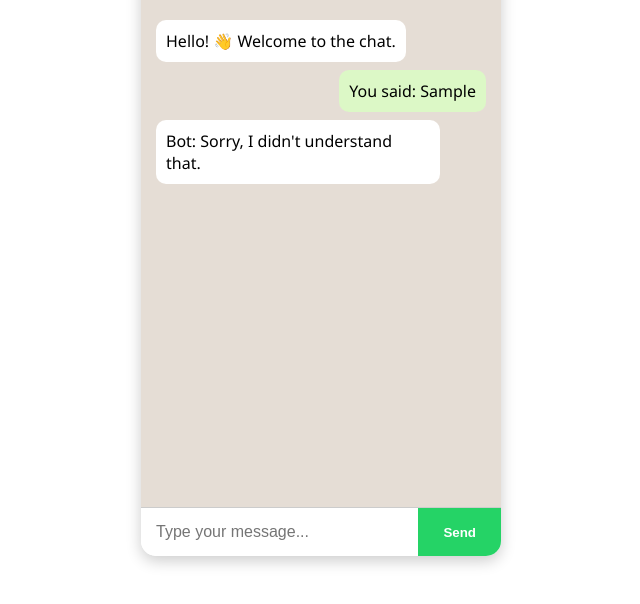
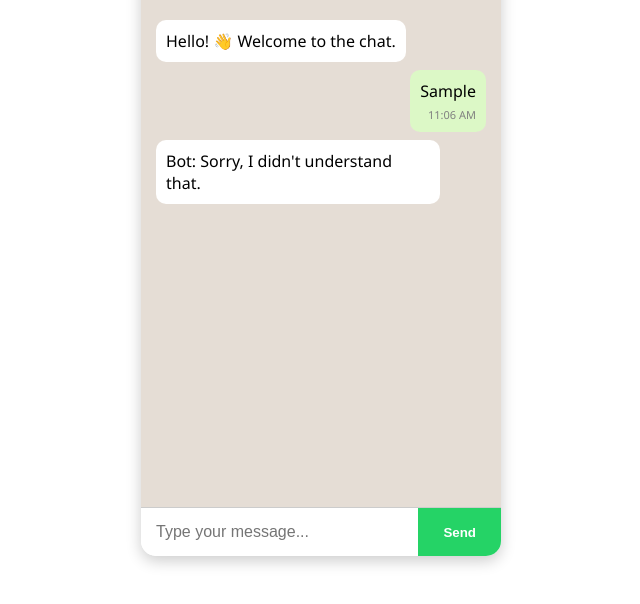
Before and after one commit to Gazala939/Projects_All, a plain HTML site: page 3.Chart_Website/index.html in a window 1280 px wide. Both pictures are taken after typing "Sample" into the empty fields and a click on the button "Send". Shown: the part 116-720 px from the top of the page, without its empty margins (319-959 px from the left). Drawn offline with Linux system fonts and the light colour scheme.

Commit message:
First_Commit_chatWebsite

```diff
--- a/3.Chart_Website/index.html
+++ b/3.Chart_Website/index.html
@@ -78,6 +78,18 @@ button {
 button:hover {
   background: #128C7E;
 }
+
+.time{
+
+    font-size:11px;
+
+    color:gray;
+
+    text-align:right;
+
+    margin-top:5px;
+
+}
   </style>
 </head>
 <body>
@@ -85,6 +97,7 @@ button:hover {
     <div class="header">💬 Chat Website</div>
     <div id="chatBox" class="chat-box">
       <div class="bot">Hello! 👋 Welcome to the chat.</div>
+      <div id="getTime()"></div>
     </div>
     <div class="input-area">
       <input type="text" id="message" placeholder="Type your message...">
@@ -99,10 +112,20 @@ button:hover {
         let text = input.value.trim();
         if(text === "") return;
 
+        function getTime(){
+            let now = new Date();
+            return now.toLocaleTimeString([],{
+                hour:"2-digit",
+               minute:"2-digit"
+            });
+        }
+
   // User message
        let userMsg = document.createElement("div");
        userMsg.className = "user";
-       userMsg.innerText = "You said: " + text;
+       userMsg.innerHTML = `${text}
+       <div class="time">${getTime()}</div>`;
+
        chatBox.appendChild(userMsg);
        input.value = "";
        chatBox.scrollTop = chatBox.scrollHeight;
@@ -117,7 +140,7 @@ setTimeout(() => {
     let message = text.toLowerCase().trim();
 
     if(message === "hi" || message === "hello"){
-        botMsg.innerText = "Bot: Hi 👋";
+        botMsg.innerHTML = `Hi 👋<div class="time">${getTime()}</div>`;
     }
     else if(message === "how are you" || message === "how are u"){
         botMsg.innerText = "Bot: I am fine, thanks! 😊\nHow are you?";
```
